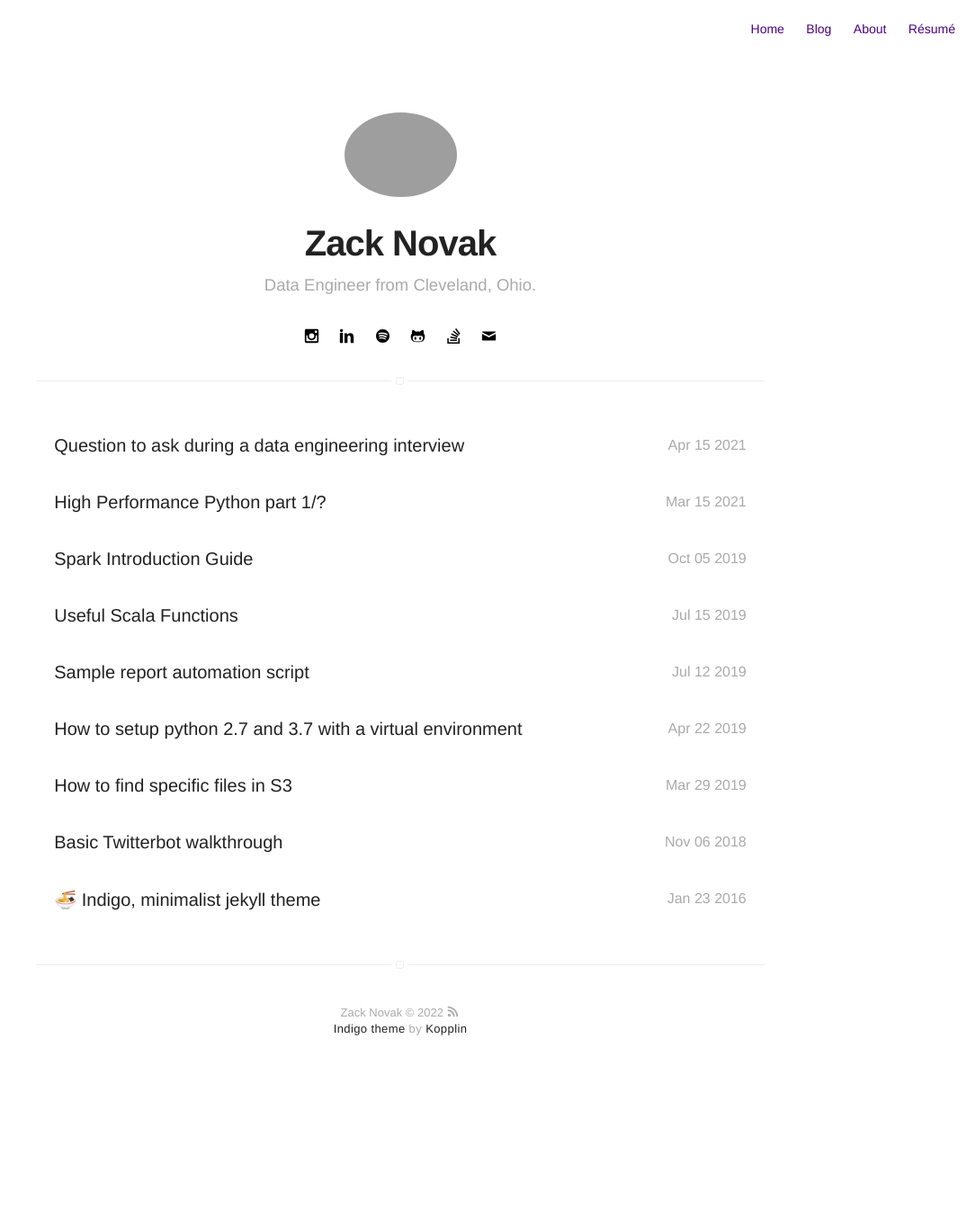
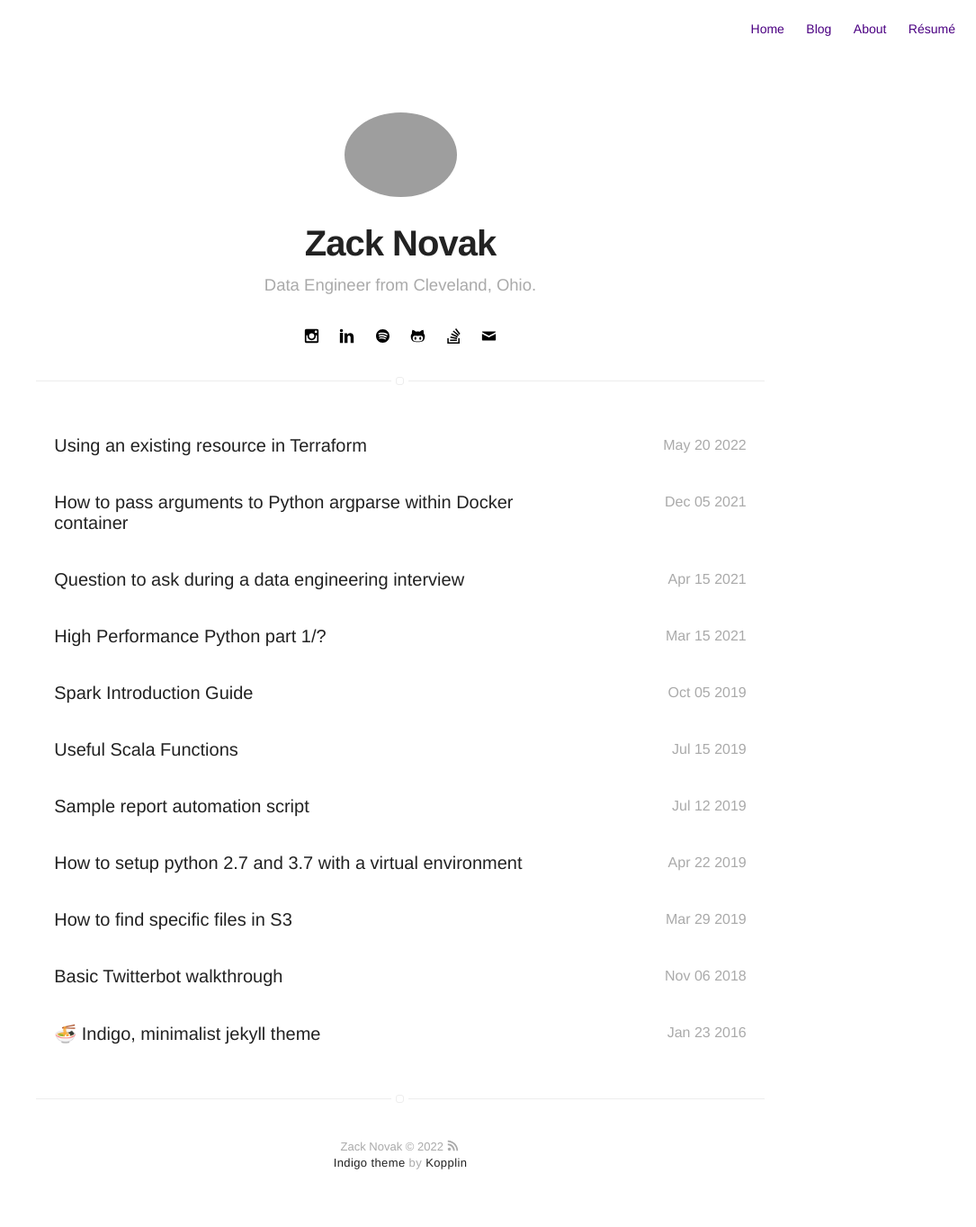
Before and after one commit to Novak478/novak478.github.io, a Jekyll site: the page built from projects.html, in a window 1280 px wide. Shown: the whole page at 90% size, without its empty margins (195-1280 px from the left). Built offline with Jekyll 4.4.1, drawn with Linux system fonts in a browser that asks for light colours; emoji names are drawn with the system emoji font; before the commit the page ends 1215 px from its top, so only the background shows below that; some of the changed lines change nothing that is shown.

Commit message:
fixed typo. added detail on tf import and docker arg parse

````diff
--- a/_config.yml
+++ b/_config.yml
@@ -56,7 +56,7 @@ email: zack@znovak.io
 authors:
     zacknovak:
         name: Zachary (Zack) Novak
-        bio: Data Engineer from Cleveland, Ohio.s
+        bio: Data Engineer from Cleveland, Ohio.
         external-image: false
         picture: assets/210804_Zack_Novak_040_LOWRES_WORKING.jpg
 
--- /dev/null
+++ b/_posts/2021-12-05-python-docker-arg-parse.md
@@ -0,0 +1,82 @@
+---
+title: "How to pass arguments to Python argparse within Docker container"
+layout: post
+date: 2021-12-05
+projects: true
+tag:
+
+category: project
+author: zacknovak
+description:
+---
+
+This post covers how to pass arguments to a Python script's argparse inside of a Docker container.
+
+# Overview
+
+Docker is the way to go. It's awesome. At my job, we use it for our dev process and for production. However, when we originally developing the dev lifecycle, we struggled with how to use everything together. This post covers how to do it all and is an extension of the stack overflow post that the solution originally came up from https://stackoverflow.com/questions/46245844/pass-arguments-to-python-argparse-within-docker-container.
+
+
+So anywho, let's say you have a python script called `main.py` that expects certain runtime arguements like:
+
+```python
+import argparse
+import datetime as dt
+
+def main(date_to_run: str):
+    print(date_to_run)
+
+
+if __name__ == "__main__":
+    date_to_run = dt.datetime.now().strftime("%Y%m%d")
+    parser = argparse.ArgumentParser(
+        description="Pass the date you would like to process. The default is the current date."
+    )
+    parser.add_argument(
+        "-d",
+        "--date",
+        default=dt.datetime.now().strftime("%Y%m%d"),
+        help="date to run, YYYYMMDD format",
+    )
+
+    args = parser.parse_args()
+    if args.date not in [date_to_run, "default"]:
+        date_to_run = args.date
+
+    main(date_to_run)
+```
+
+Alright tight! So now, you could normally call this script with `python main.py --date 20211205`. That works. So now lets build it as an image and try to run it then.
+
+```Dockerfile
+# For more information, please refer to https://aka.ms/vscode-docker-python
+FROM python:3.8-slim-buster
+
+ENV PACKAGE_NAME=blogtest
+
+# Keeps Python from generating .pyc files in the container
+ENV PYTHONDONTWRITEBYTECODE=1
+
+# Turns off buffering for easier container logging
+ENV PYTHONUNBUFFERED=1
+
+ENV PYTHONPATH "${PYTHONPATH}:/home/app/src"
+
+RUN mkdir -p /home/app/src/${PACKAGE_NAME} && chmod 775 /home/app
+
+COPY setup.py /home/app/
+RUN cd /home/app && python -m pip install .
+COPY src /home/app/src
+COPY .env /home/app/
+
+WORKDIR /home/app/src/${PACKAGE_NAME}
+ENTRYPOINT [ "python", "./main.py" ]
+```
+
+Build the image with `docker build -t blogtest` and then to run the image while still passing in python command line arguments for arg parse, do it like so!
+
+```shell
+docker run -it --rm --name blogtest-container blogtest --date=20211205
+```
+
+Hope this helps. I really like images and you should too.
--- /dev/null
+++ b/_posts/2022-05-20-terraform-using-an-existing-resource.md
@@ -0,0 +1,117 @@
+---
+title: "Using an existing resource in Terraform"
+layout: post
+date: 2022-05-20
+projects: true
+tag:
+
+category: project
+author: zacknovak
+description:
+---
+
+
+# Overview
+
+Sometimes, you don't want a resource deployed via Terraform to be destroyed. Other times, you can't destroy due to compliance reasons / you're limited by your AWS scope. In either case, you want to exclude resources from the destroy process. This isn't currently a built in feature of Terraform WHICH SUCKS. So you have to be a bit hacky. Here's how.
+
+## Order of operations
+
+In this example, I don't want to destroy an AWS log group and want to use an existing one. So I import it before the apply, and then remove it from the state file before I destroy.
+
+1. `terraform init`
+2. `terraform import aws_cloudwatch_log_group.lambda /aws/lambda/data-test-lambda`
+3. `terraform plan`
+4. `terraform apply --auto-approve`
+5. `terraform state list`
+6. `terraform state rm aws_cloudwatch_log_group.lambda`
+7. `terraform destroy -auto-approve`s
+
+
+## Example main.tf
+
+```terraform
+provider "aws" {
+  region   = "your_region"
+  profile = "your_aws_profile"
+}
+
+module "lambda_function" {
+  source = "terraform-aws-modules/lambda/aws"
+  version = ">= 3.1.1"
+
+  function_name = "data-test-lambda"
+  description   = "My awesome lambda function"
+  handler       = "lambda_handler"
+  runtime       = "python3.8"
+  publish       = true
+  ephemeral_storage_size = null
+  source_path = "lambda_function.py"
+
+  store_on_s3 = true
+  s3_bucket   = "your_s3_bucket"
+  depends_on = [aws_cloudwatch_log_group.lambda]
+  use_existing_cloudwatch_log_group = true
+
+  layers = [
+    module.lambda_layer_s3.lambda_layer_arn,
+  ]
+
+  environment_variables = {
+    myenv = "myval"
+  }
+
+  tags = {
+    Module = "mymodule"
+  }
+}
+
+module "lambda_layer_s3" {
+  source = "terraform-aws-modules/lambda/aws"
+
+  create_layer = true
+
+  layer_name          = "my-lambda-python-layer"
+  description         = "my python code"
+  compatible_runtimes = ["python3.8"]
+
+  source_path = "lambda_function.py"
+
+  store_on_s3 = true
+  s3_bucket   = "your_s3_bucket"
+  depends_on = [aws_cloudwatch_log_group.lambda]
+  use_existing_cloudwatch_log_group = true
+}
+
+resource "aws_cloudwatch_log_group" "lambda" {
+  name    = "/aws/lambda/existing-log-group"
+}
+```
+
+```python
+import os
+import logging
+import jsonpickle
+import boto3
+from aws_xray_sdk.core import xray_recorder
+from aws_xray_sdk.core import patch_all
+
+logger = logging.getLogger()
+logger.setLevel(logging.INFO)
+patch_all()
+
+client = boto3.client('lambda')
+client.get_account_settings()
+
+def lambda_handler(event, context):
+    logger.info('## ENVIRONMENT VARIABLES\r' + jsonpickle.encode(dict(**os.environ)))
+    logger.info('## EVENT\r' + jsonpickle.encode(event))
+    logger.info('## CONTEXT\r' + jsonpickle.encode(context))
+    response = client.get_account_settings()
+    return response['AccountUsage']
+```
+
+## Notes on this
+
+- GitHub issue with the recommendation: https://github.com/hashicorp/terraform/issues/23547
+- StackOverflow issue with the fix more or less: https://stackoverflow.com/questions/55265203/terraform-delete-all-resources-except-one
````
Also changed, not shown: assets/images/paige_sickoftakingpictures.PNG (deleted).
